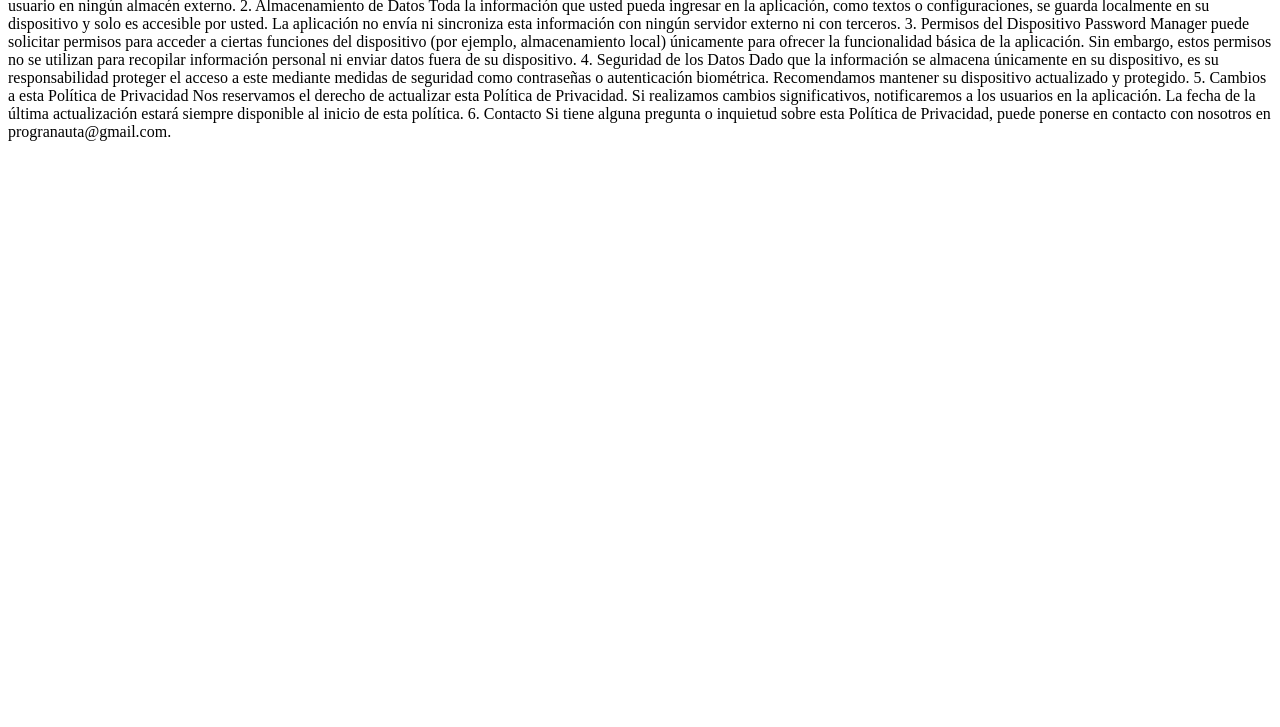
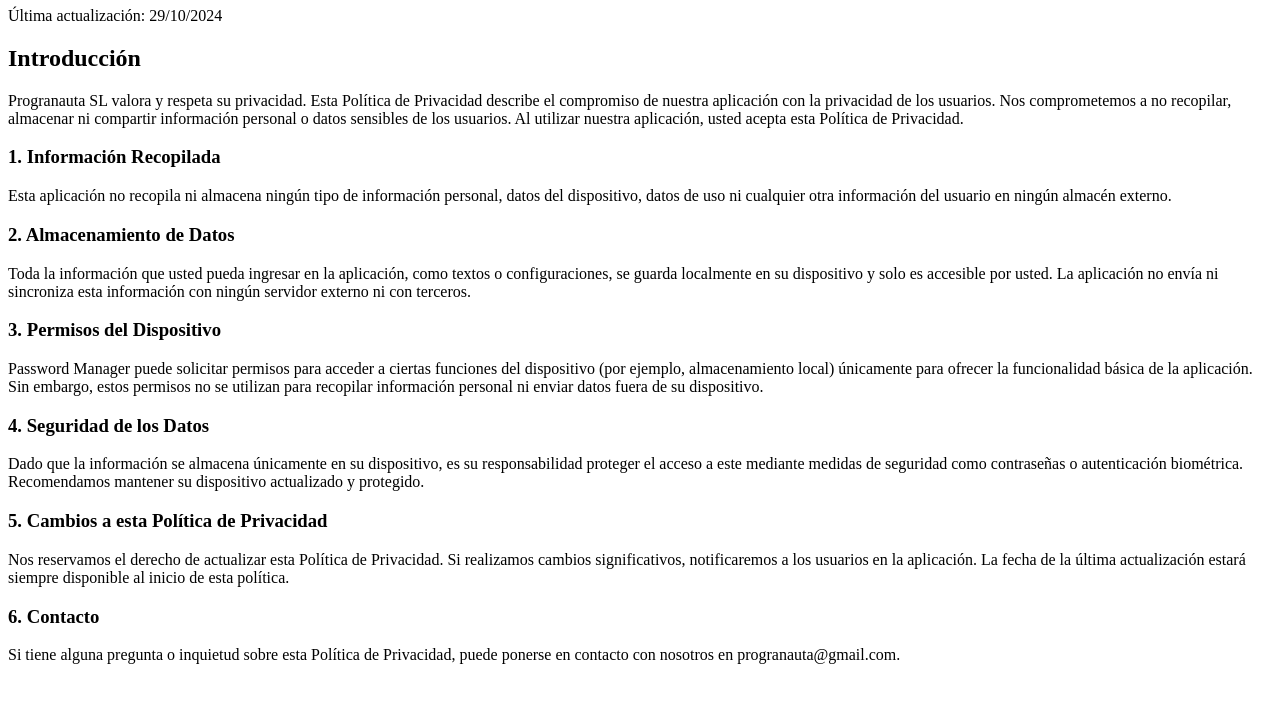
Before and after one commit to EnriqueFerrerMelian/PasswordManager-politicadeprivacidad, a plain HTML site: page index.html in a window 1280 px wide. Shown: the part 73-800 px from the top of the page. Drawn offline with Linux system fonts and the light colour scheme.

Commit message:
Update index.html
Adding format.

```diff
--- a/index.html
+++ b/index.html
@@ -6,43 +6,43 @@
     <title>Document</title>
 </head>
 <body>
-    <p>Política de Privacidad
+    <h1>Política de Privacidad</h1>
 
-        Última actualización: 29/10/2024
+    <p>Última actualización: 29/10/2024</p>
 
-        Introducción
+    <h2>Introducción</h2>
 
-        Progranauta SL valora y respeta su privacidad. Esta Política de Privacidad describe el compromiso de nuestra aplicación con la privacidad de los usuarios.
+       <p> Progranauta SL valora y respeta su privacidad. Esta Política de Privacidad describe el compromiso de nuestra aplicación con la privacidad de los usuarios.
         Nos comprometemos a no recopilar, almacenar ni compartir información personal o datos sensibles de los usuarios. Al utilizar nuestra aplicación,
-        usted acepta esta Política de Privacidad.
+        usted acepta esta Política de Privacidad.</p>
 
-        1. Información Recopilada
+        <h3>1. Información Recopilada</h3>
 
-        Esta aplicación no recopila ni almacena ningún tipo de información personal, datos del dispositivo, datos de uso ni cualquier otra información del usuario en
-        ningún almacén externo.
+        <p>Esta aplicación no recopila ni almacena ningún tipo de información personal, datos del dispositivo, datos de uso ni cualquier otra información del usuario en
+        ningún almacén externo.</p>
 
-        2. Almacenamiento de Datos
+        <h3>2. Almacenamiento de Datos</h3>
 
-        Toda la información que usted pueda ingresar en la aplicación, como textos o configuraciones, se guarda localmente en su dispositivo y solo es accesible por
-        usted. La aplicación no envía ni sincroniza esta información con ningún servidor externo ni con terceros.
+        <p>Toda la información que usted pueda ingresar en la aplicación, como textos o configuraciones, se guarda localmente en su dispositivo y solo es accesible por
+        usted. La aplicación no envía ni sincroniza esta información con ningún servidor externo ni con terceros.</p>
 
-        3. Permisos del Dispositivo
+        <h3>3. Permisos del Dispositivo</h3>
 
-        Password Manager puede solicitar permisos para acceder a ciertas funciones del dispositivo (por ejemplo, almacenamiento local) únicamente para ofrecer la
-        funcionalidad básica de la aplicación. Sin embargo, estos permisos no se utilizan para recopilar información personal ni enviar datos fuera de su dispositivo.
+        <p></p>Password Manager puede solicitar permisos para acceder a ciertas funciones del dispositivo (por ejemplo, almacenamiento local) únicamente para ofrecer la
+        funcionalidad básica de la aplicación. Sin embargo, estos permisos no se utilizan para recopilar información personal ni enviar datos fuera de su dispositivo.</p>
 
-        4. Seguridad de los Datos
+        <h3>4. Seguridad de los Datos</h3>
 
-        Dado que la información se almacena únicamente en su dispositivo, es su responsabilidad proteger el acceso a este mediante medidas de seguridad como
-        contraseñas o autenticación biométrica. Recomendamos mantener su dispositivo actualizado y protegido.
+        <p></p>Dado que la información se almacena únicamente en su dispositivo, es su responsabilidad proteger el acceso a este mediante medidas de seguridad como
+        contraseñas o autenticación biométrica. Recomendamos mantener su dispositivo actualizado y protegido.</p>
 
-        5. Cambios a esta Política de Privacidad
+        <h3>5. Cambios a esta Política de Privacidad</h3>
 
-        Nos reservamos el derecho de actualizar esta Política de Privacidad. Si realizamos cambios significativos, notificaremos a los usuarios en la aplicación.
-        La fecha de la última actualización estará siempre disponible al inicio de esta política.
+        <p></p>Nos reservamos el derecho de actualizar esta Política de Privacidad. Si realizamos cambios significativos, notificaremos a los usuarios en la aplicación.
+        La fecha de la última actualización estará siempre disponible al inicio de esta política.</p>
 
-        6. Contacto
+        <h3>6. Contacto</h3>
 
-        Si tiene alguna pregunta o inquietud sobre esta Política de Privacidad, puede ponerse en contacto con nosotros en progranauta@gmail.com.</p>
+        <p></p>Si tiene alguna pregunta o inquietud sobre esta Política de Privacidad, puede ponerse en contacto con nosotros en progranauta@gmail.com.</p>
 </body>
 </html>
```
